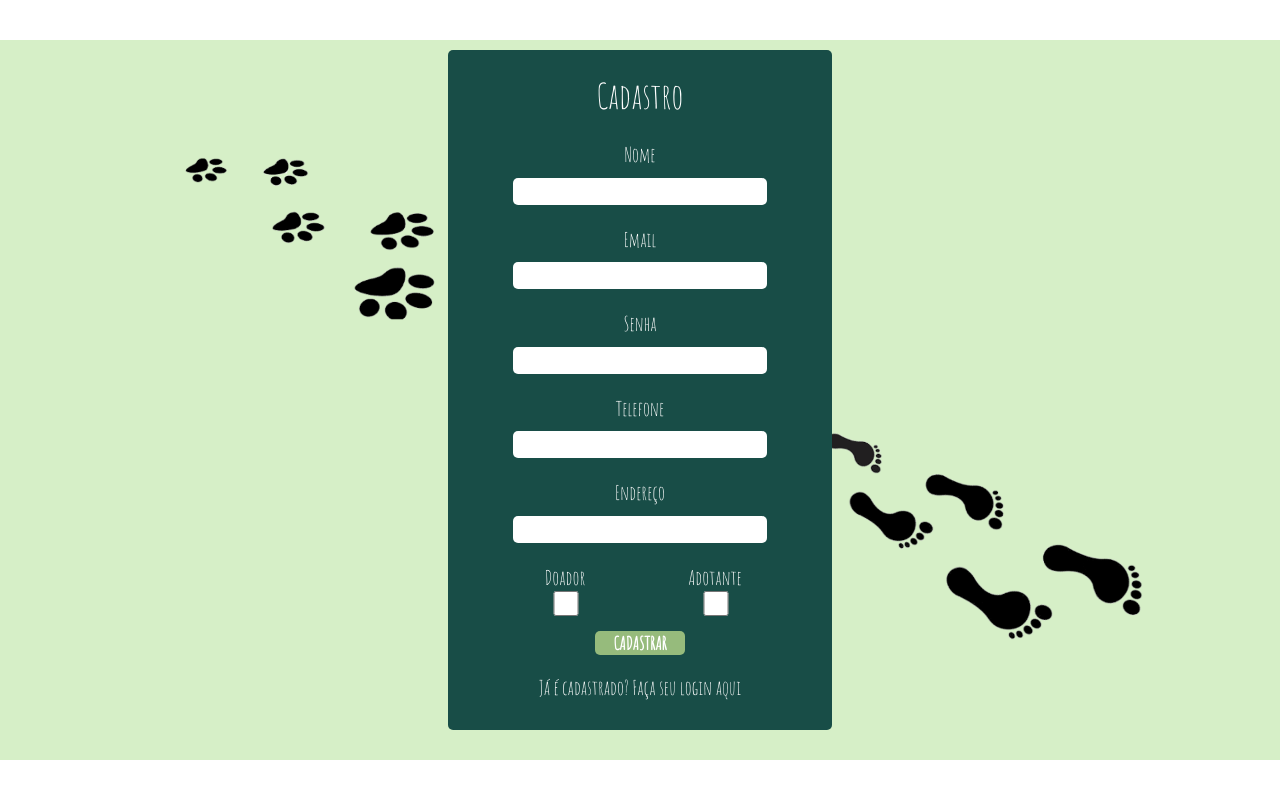
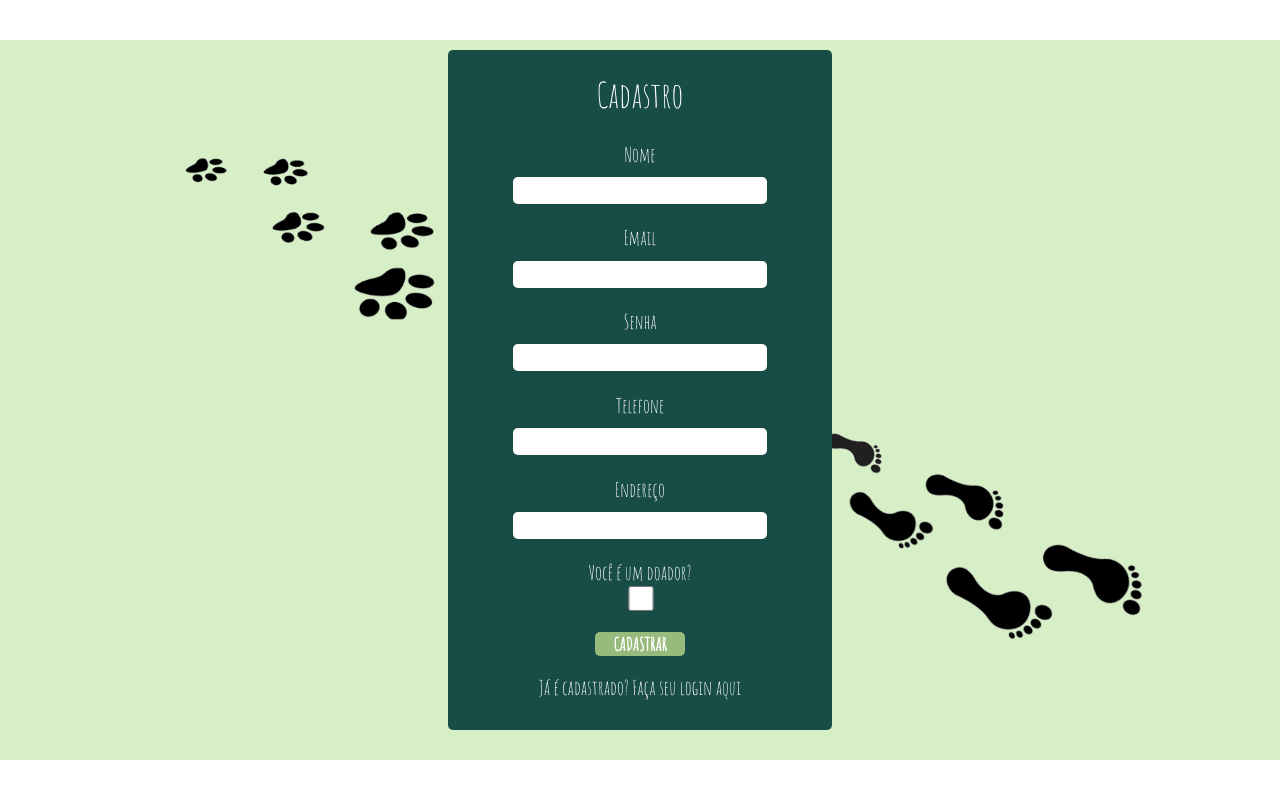
Before and after one commit to fernandochi/Adote_um_humano, a React (Create React App) app: page /register in a window 1280 px wide. Built offline with nearby package versions, Linux system fonts and the light colour scheme.

Commit message:
fix: fixing styles and datas

```diff
--- a/src/pages/Register/index.js
+++ b/src/pages/Register/index.js
@@ -39,18 +39,6 @@ const RegisterUser = () => {
       .required("Campo obrigatório"),
     address: yup.string().required("Campo obrigatório"),
     donor: yup.bool(),
-    adopter: yup.bool(),
-  });
-
-  schema = schema.test("CheckboxTest", null, (obj) => {
-    if (obj.donor || obj.adopter) {
-      return true;
-    }
-    return new yup.ValidationError(
-      "Você deve selecionar um dos campos",
-      null,
-      "Donor/Adopter"
-    );
   });
 
   const { register, handleSubmit, errors } = useForm({
@@ -82,12 +70,8 @@ const RegisterUser = () => {
         <Errors>{errors.address?.message}</Errors>
         <CheckboxContainer>
           <Checkbox>
-            <Label htmlFor="donor">Doador</Label>
+            <Label htmlFor="donor">Você é um doador?</Label>
             <Input type="checkbox" name="donor" ref={register} />
-          </Checkbox>
-          <Checkbox>
-            <Label htmlFor="adopter">Adotante</Label>
-            <Input type="checkbox" name="adopter" ref={register} />
           </Checkbox>
         </CheckboxContainer>
         <Button type="submit">Cadastrar</Button>
--- a/src/pages/Register/style.js
+++ b/src/pages/Register/style.js
@@ -72,6 +72,7 @@ const CheckboxContainer = styled.div`
   display: flex;
   justify-content: center;
   width: 250px;
+  padding-bottom: 5px;
 `;
 
 const Errors = styled.span`
@@ -99,6 +100,7 @@ const Button = styled.button`
   :hover {
     background-color: #6c8759;
     cursor: pointer;
+    transition: all 0.3s;
   }
 `;
 
```
Also changed, not shown: 1 other file (tests, documents, lock files or other folders).
